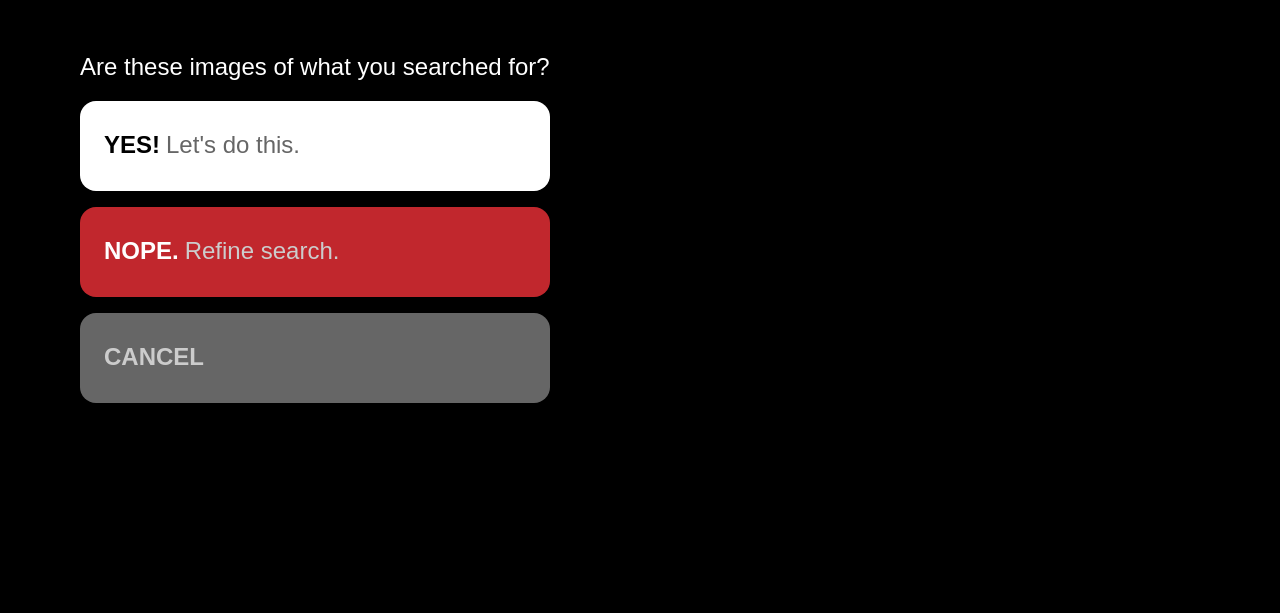
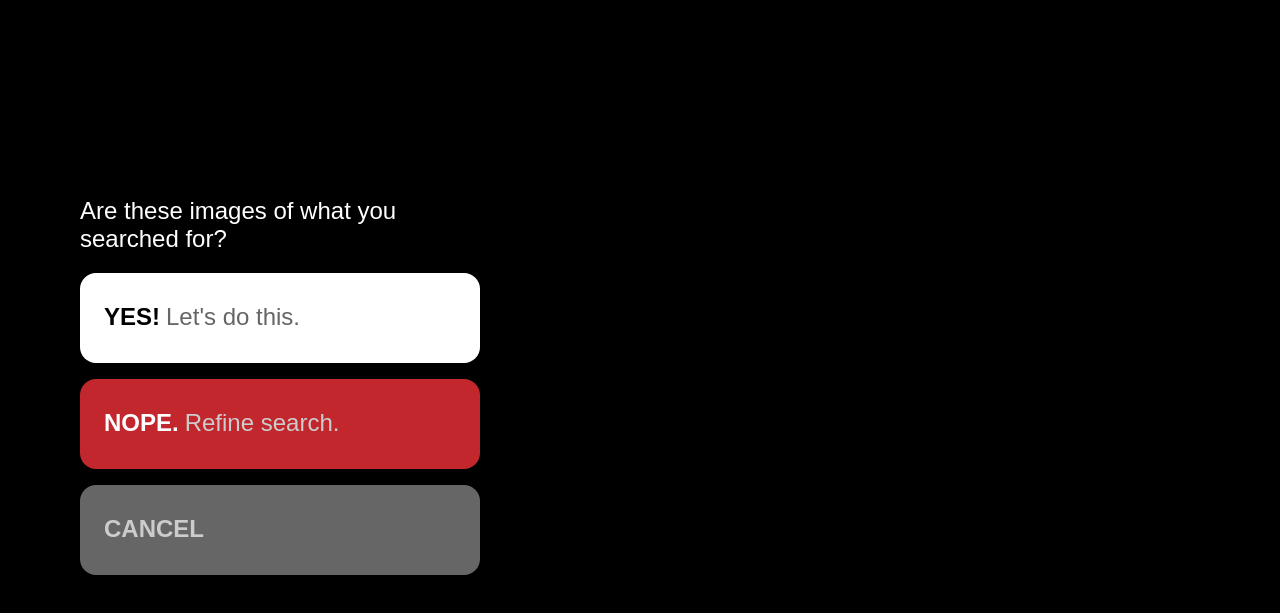
Before and after one commit to tianyuG/SourceFormGUI, an Electron app: page html/searchpreview.html in a window 1280 px wide. Shown: the part 251-864 px from the top of the page. Before the commit the page ends 800 px from the top, so only its background shows below. Drawn offline with Linux system fonts and the light colour scheme; no server answers.

Commit message:
Fixed moving text on searchpreview window

```diff
--- a/css/searchpreview.css
+++ b/css/searchpreview.css
@@ -55,6 +55,8 @@
 .leftpanel-container {
 	display: flex;
 	flex-direction: row;
+	width: 440px;
+	height: 660px;
 	/* justify-content: space-between; */
 	/* align-self: stretch; */
 }
```
Also changed, not shown: html/searchcomplete.html (+0 -4 lines), html/searchpreview.html (+0 -1 lines).
